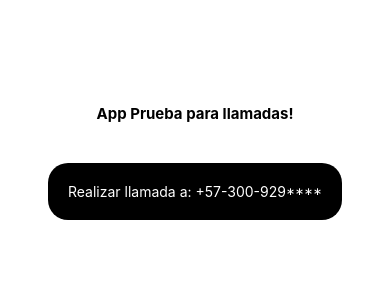
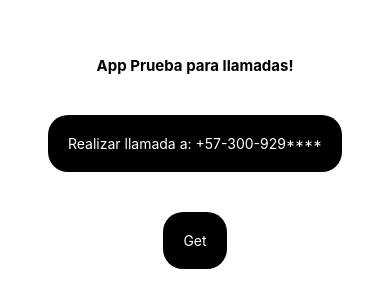
Before and after one commit to yoryi/call-log-expo, a React Native app: screen / in a window 390 px wide. Shown: the part 260-568 px from the top of the page. Built offline with nearby package versions, Linux system fonts and the light colour scheme; what expo-modules-core would draw is missing.

Commit message:
feat: adjustment

```diff
--- a/App.js
+++ b/App.js
@@ -4,10 +4,14 @@ import { StyleSheet, Text, TouchableOpacity, View } from "react-native";
 import * as moduleNative from "./modules/callregister";
 
 export default function App() {
-  //Make Call
   const handleMakeCall = async () => {
     const res = moduleNative.makeCall("+573005554313");
     console.log("res", res);
+  };
+
+  const handleOther = async () => {
+    const res = moduleNative.getLocalize()
+    console.log("hola", res);
   };
 
   const renderUI = () => {
@@ -30,6 +34,19 @@ export default function App() {
             Realizar llamada a: +57-300-929****
           </Text>
         </TouchableOpacity>
+        <TouchableOpacity
+          onPress={handleOther}
+          style={{
+            backgroundColor: "black",
+            padding: 20,
+            borderRadius: 20,
+            marginTop: 40,
+          }}
+        >
+          <Text style={{ color: "white" }}>
+            Get
+          </Text>
+        </TouchableOpacity>
       </View>
     );
   };
--- a/modules/callregister/index.ts
+++ b/modules/callregister/index.ts
@@ -4,14 +4,6 @@ export function makeCall(numberPhone: Number) {
   return CallregisterModule.makeCall(numberPhone)
 }
 
-export function getCallStartTime() {
-  return CallregisterModule.getCallStartTime()
+export function getLocalize() {
+  return CallregisterModule.getLocalize()
 }
-
-export function getCallEndTime() {
-  return CallregisterModule.getCallEndTime()
-}
-
-// export function setup() {
-//   return CallregisterModule.setup()
-// }
```
Also changed, not shown: 2 other files (tests, documents, lock files or other folders).
